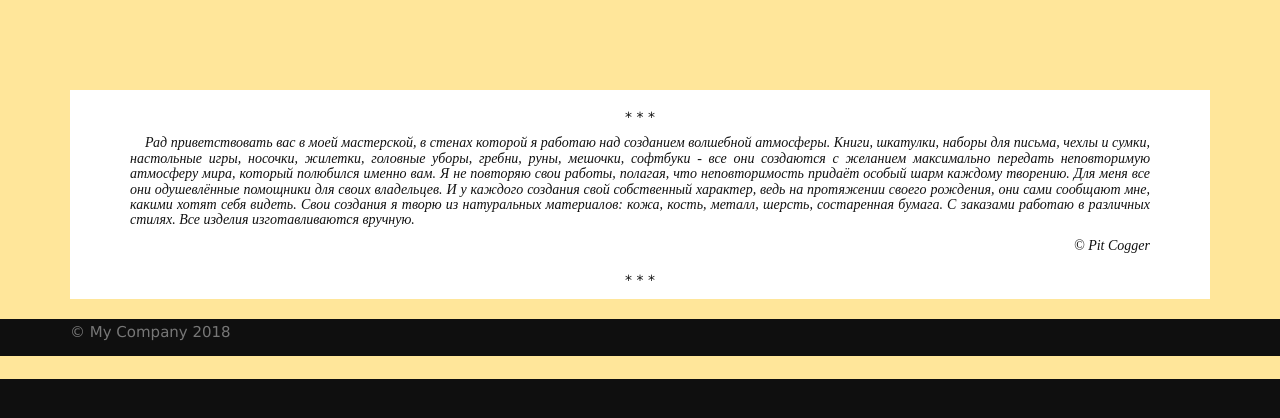
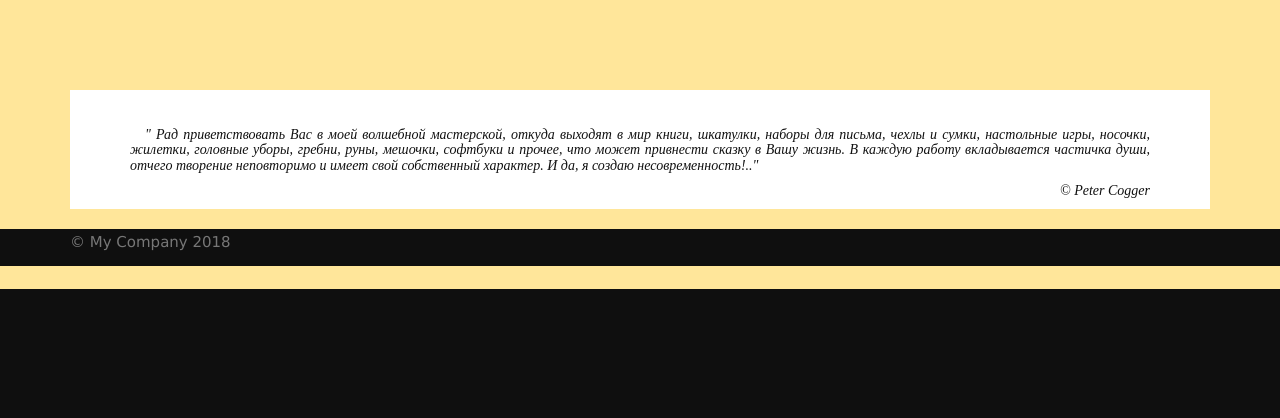
Before and after one commit to SashaDov/pitworkshop, a Yii app: template views/auth/index.php in a window 1280 px wide. Shown: the top 418 px of the page. Run offline with PHP 8.4 and a stand-in for Yii, Linux system fonts and the light colour scheme; the template is opened without the code that fills it, so the values that code supplies are empty; some libraries are stand-ins or nearby versions.

Commit message:
style index

```diff
--- a/views/auth/index.php
+++ b/views/auth/index.php
@@ -2,8 +2,9 @@
 use yii\bootstrap\Carousel;
 use app\assets\IndexAsset;
 use app\assets\AppAsset;
+use yii\helpers\Html;
 
-$this->title = "Pit`s studio";
+$this->title = "Peter`s studio";
 $this->registerMetaTag([
     'name' => 'description',
     'content' => 'Мастер Пит творит винтаж, сказку, магию...'
@@ -16,10 +17,11 @@ IndexAsset::register($this);
 
 echo Carousel::widget([
     'items' => [
-        '<img src="/img/q1.jpg"/>',
-        ['content' => '<img src="/img/q2.jpg"/>'],
+        '<img src="/img/top/q1.jpg"/>',
+        //Html::img('/img/top/q1.jpg'),
+        ['content' => '<img src="/img/top/q2.jpg"/>'],
         [
-            'content' => '<img src="/img/q3.jpg"/>',
+            'content' => '<img src="/img/top/q3.jpg"/>',
             'caption' => '<h4>This is title</h4><p>This is the caption text</p>',
             'options' => [],
         ],
@@ -34,23 +36,13 @@ echo Carousel::widget([
 <div class="row" id="index-row">
 
 
-            <em><h3 style="text-align: center;">* * * </h3>
+            <em><br>
                 <div id="quote">
-            <h4>Рад приветствовать вас в моей мастерской,
-                в стенах которой я работаю над созданием
-                волшебной атмосферы. Книги, шкатулки, наборы для письма, чехлы и сумки,
-                настольные игры, носочки, жилетки, головные уборы, гребни, руны, мешочки, софтбуки -
-                все они создаются с желанием максимально передать неповторимую атмосферу мира, который полюбился именно вам.
-                Я не повторяю свои работы, полагая, что неповторимость придаёт особый шарм каждому творению.
-                Для меня все они одушевлённые помощники для своих владельцев.
-                И у каждого создания свой собственный характер, ведь на протяжении своего рождения, они сами
-                сообщают мне, какими хотят себя видеть.
-                Свои создания я творю из натуральных материалов: кожа, кость, металл, шерсть, состаренная бумага.
-                С заказами работаю в различных стилях.
-                Все изделия изготавливаются вручную. <br></h4>
-                <h4 style="text-align: right;">&copy Pit Cogger</h4>
+            <h4>&quot; Рад приветствовать Вас в моей волшебной мастерской, откуда выходят в мир книги, шкатулки, наборы для письма, чехлы и сумки, настольные игры, носочки, жилетки, головные уборы, гребни, руны, мешочки, софтбуки и прочее, что может привнести сказку в Вашу жизнь. В каждую работу вкладывается частичка души, отчего творение неповторимо и имеет свой собственный характер. И да, я создаю несовременность!..&quot;
+               <br></h4>
+                <h4 style="text-align: right;">&copy Peter Cogger</h4>
                 </div>
-            <h3 style="text-align: center;">* * * </h3></em>
+            </em>
 
 
 </div>
--- a/web/css/site.css
+++ b/web/css/site.css
@@ -104,13 +104,24 @@ a.desc:after {
     margin: 0 0 15px 0;
 }
 
+/*NAV*/
+
 /* align the logout "link" (button in form) of the navbar */
+.head-stamp {
+    width: 50px;
+    height: 30px;
+}
+
 .nav li > form > button.logout {
     padding: 15px;
     border: none;
 }
 
 @media(max-width:767px) {
+    .navbar-nav.navbar-right.nav > li > ul{
+        background-color: white;
+    }
+
     .nav li > form > button.logout {
         display:block;
         text-align: left;
@@ -179,8 +190,9 @@ footer a:hover {
     color: #777;
     text-decoration: none;
 }
-footer > ul > li > img {
-
+.img-icons-links {
+    width: 30px;
+    height: 30px;
 }
 
 .form-control {
```
Also changed, not shown: views/layouts/master.php (+50 -32 lines).
